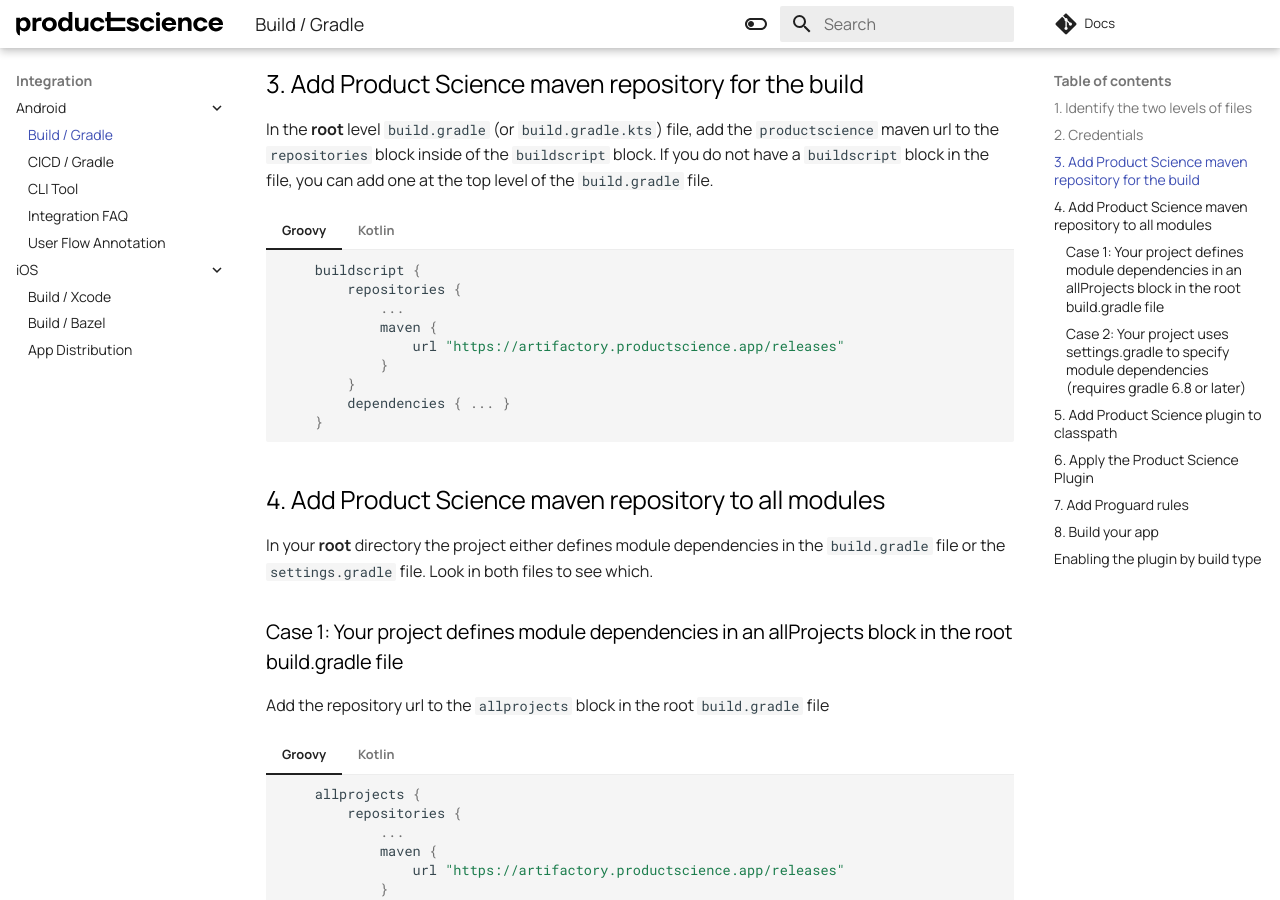
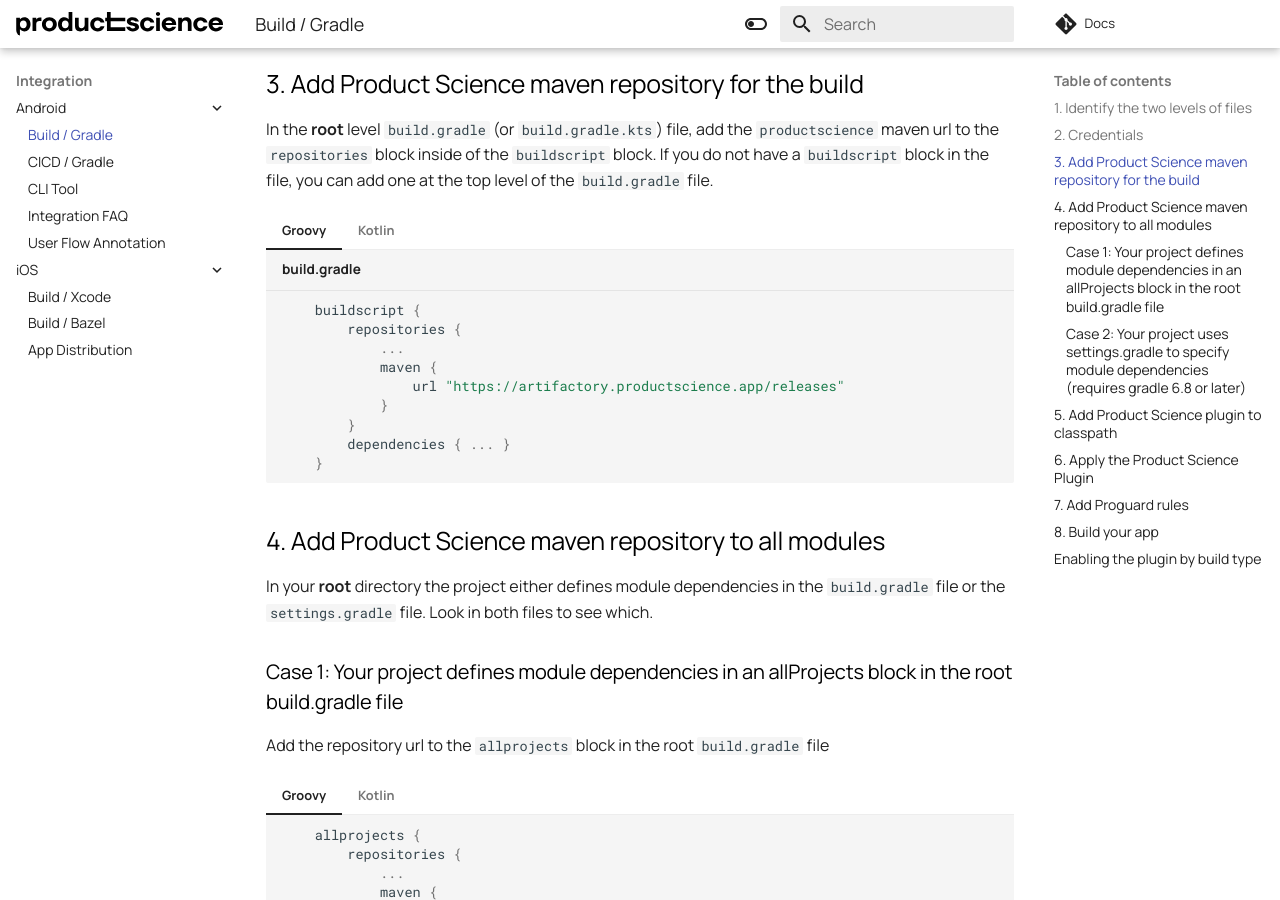
Before and after one commit to product-science/docs, an MkDocs documentation site: the page built from docs/android/gradle.md, in a window 1280 px wide and 900 px high, scrolled down 1301 px. Built offline with MkDocs 1.6.1 and Material for MkDocs 9.7.7, drawn with Linux system fonts in a browser that asks for light colours.

Commit message:
Update docs/android/gradle.md
Co-authored-by: Gleb Morgachev <gleb@productscience.ai>

````diff
--- a/docs/android/gradle.md
+++ b/docs/android/gradle.md
@@ -41,7 +41,7 @@ Place the **productscience.properties** file containing your credentials in the
 In the __root__ level `build.gradle` (or `build.gradle.kts`) file,  add the `productscience` maven url  to the `repositories` block inside of the `buildscript` block. If you do not have a `buildscript` block in the file, you can add one at the top level of the `build.gradle` file.
 
 === "Groovy"
-    ```groovy
+    ```groovy title="build.gradle"
         buildscript {
             repositories {
                 ...
````
